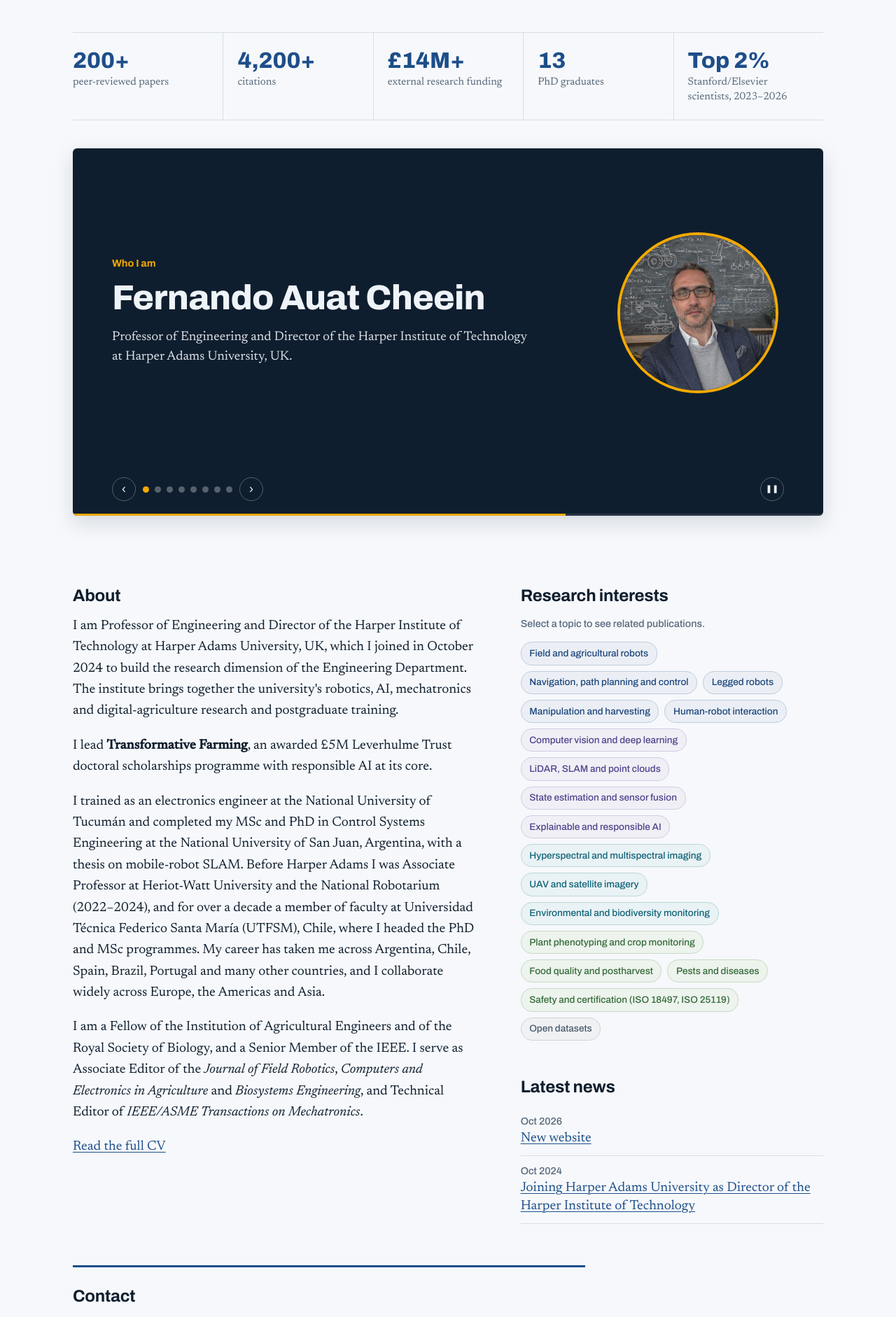
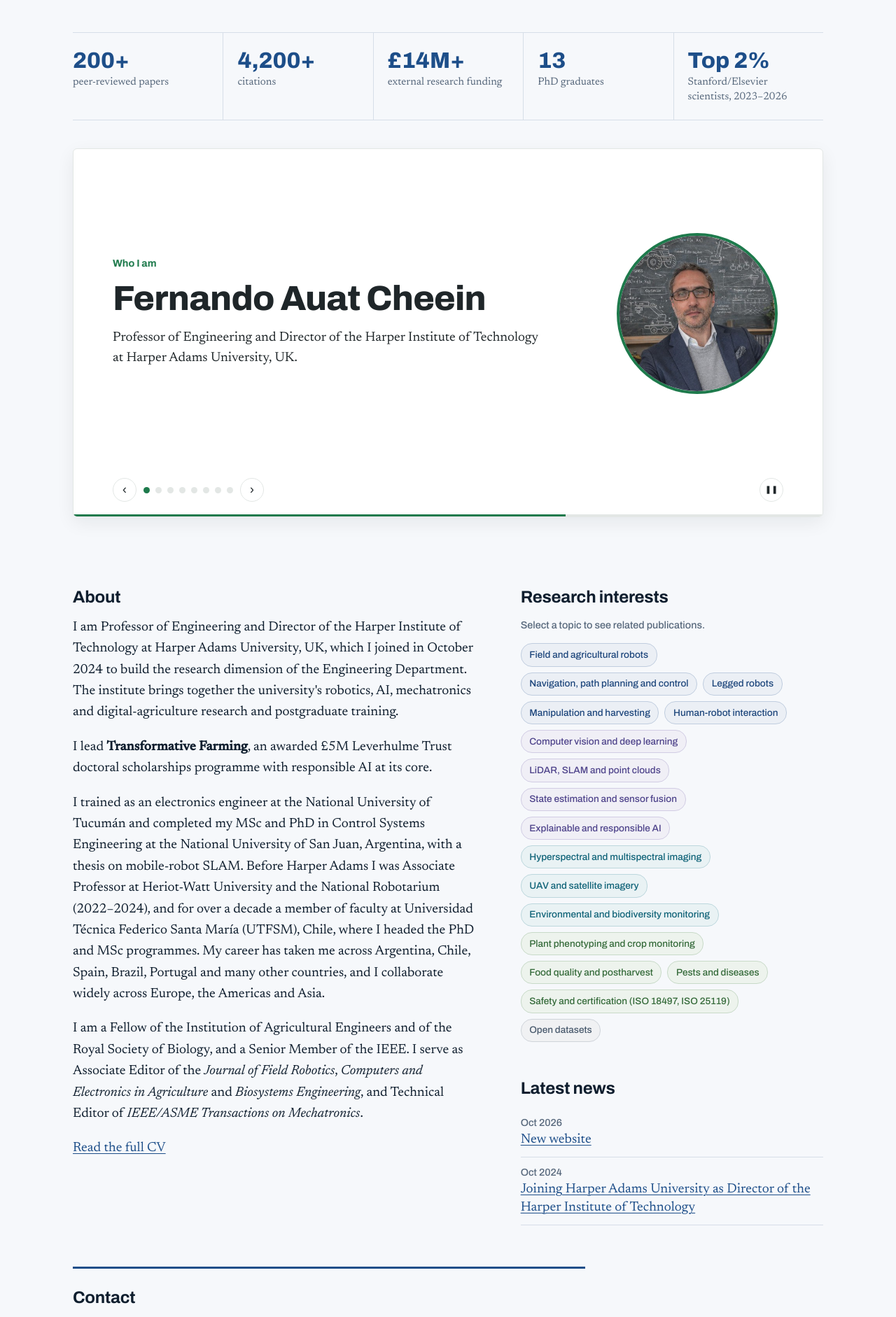
Before and after one commit to fauatcheein/fauatcheein, a Jekyll site: the page built from index.md, in a window 1280 px wide. Shown: the part 663-2545 px from the top of the page at 70% size. Built offline with Jekyll 4.4.1, drawn with Linux system fonts in a browser that asks for light colours.

Commit message:
Presentation: light, high-contrast slides with a single green accent
Co-Authored-By: Claude Opus 5.5 <noreply@anthropic.com>
Claude-Session: https://claude.ai/code/session_013vG8pAwPL2boRy86rjwP67

```diff
--- a/assets/css/style.css
+++ b/assets/css/style.css
@@ -399,12 +399,18 @@ ul.plain ul { margin-top: .4em; }
 @media (max-width: 700px) { .network-facts { grid-template-columns: repeat(2, minmax(0, 1fr)); } }
 
 /* ------------------------------------------------------------------ presentation (home page) */
+/* Light, high-contrast slides with one accent colour: dark text on a neutral background is the
+   easiest to read and retain; the green accent marks only what the eye should catch first. */
 .deck {
-  --deck-bg: #0F1E2E; --deck-ink: #EEF3F8; --deck-muted: #A9B8C9;
+  --deck-bg: #FFFFFF; --deck-ink: #1F2629; --deck-muted: #5B666C; --deck-line: #E3E7E5;
+  --deck-accent: #1E7A4C; --deck-accent-ink: #FFFFFF;
   position: relative; margin: 40px 0 48px; border-radius: 6px; overflow: hidden;
-  background: var(--deck-bg); color: var(--deck-ink); box-shadow: 0 10px 30px rgba(15, 30, 46, .14);
+  background: var(--deck-bg); color: var(--deck-ink);
+  border: 1px solid var(--deck-line); box-shadow: 0 8px 26px rgba(20, 30, 25, .07);
 }
-@media (prefers-color-scheme: dark) { .deck { --deck-bg: #16243A; box-shadow: none; border: 1px solid var(--rule); } }
+@media (prefers-color-scheme: dark) {
+  .deck { --deck-bg: #1A2120; --deck-ink: #ECF1EE; --deck-muted: #A8B5AF; --deck-line: #2C3734; --deck-accent: #5BC08A; --deck-accent-ink: #0E1512; box-shadow: none; }
+}
 .deck-stage { position: relative; min-height: 470px; }
 .slide {
   position: absolute; inset: 0; display: grid; grid-template-columns: minmax(0, 1fr); align-items: center;
@@ -412,46 +418,48 @@ ul.plain ul { margin-top: .4em; }
 }
 .slide.is-active { opacity: 1; visibility: visible; }
 .slide-body { position: relative; z-index: 1; max-width: 640px; }
-.slide-kicker { font-family: var(--display); font-weight: 600; font-size: .9rem; color: var(--signal); margin: 0 0 10px; }
+.slide-kicker { font-family: var(--display); font-weight: 700; font-size: .9rem; color: var(--deck-accent); margin: 0 0 10px; }
 .slide-title { font-family: var(--display); font-stretch: 125%; font-weight: 800; font-size: clamp(1.6rem, 3.2vw, 2.4rem); line-height: 1.12; margin: 0 0 14px; color: var(--deck-ink); letter-spacing: -0.015em; }
-.slide-text { font-size: 1.15rem; line-height: 1.55; color: var(--deck-ink); opacity: .92; margin: 0 0 12px; max-width: 58ch; }
+.slide-text { font-size: 1.18rem; line-height: 1.55; color: var(--deck-ink); margin: 0 0 12px; max-width: 58ch; }
 .slide-points { list-style: none; padding: 0; margin: 4px 0 8px; }
-.slide-points li { position: relative; padding: 7px 0 7px 22px; font-size: 1.08rem; line-height: 1.45; border-top: 1px solid rgba(255,255,255,.1); }
+.slide-points li { position: relative; padding: 8px 0 8px 22px; font-size: 1.1rem; line-height: 1.45; border-top: 1px solid var(--deck-line); }
 .slide-points li:first-child { border-top: 0; }
-.slide-points li::before { content: ""; position: absolute; left: 0; top: 16px; width: 10px; height: 2px; background: var(--signal); }
-.slide-steps { list-style: none; padding: 0; margin: 6px 0 0; border-left: 2px solid rgba(255,255,255,.18); }
-.slide-steps li { position: relative; padding: 4px 0 8px 22px; font-size: 1.02rem; line-height: 1.4; }
-.slide-steps li::before { content: ""; position: absolute; left: -6px; top: 12px; width: 10px; height: 10px; border-radius: 50%; background: var(--signal); }
-.slide-steps span { display: block; font-family: var(--display); font-weight: 700; font-size: .9rem; color: var(--signal); }
+.slide-points li::before { content: ""; position: absolute; left: 0; top: 17px; width: 10px; height: 2px; background: var(--deck-accent); }
+.slide-steps { list-style: none; padding: 0; margin: 6px 0 0; border-left: 2px solid var(--deck-line); }
+.slide-steps li { position: relative; padding: 4px 0 8px 22px; font-size: 1.04rem; line-height: 1.4; }
+.slide-steps li::before { content: ""; position: absolute; left: -6px; top: 11px; width: 10px; height: 10px; border-radius: 50%; background: var(--deck-accent); }
+.slide-steps span { display: block; font-family: var(--display); font-weight: 700; font-size: .9rem; color: var(--deck-accent); }
 .slide-numbers { display: grid; grid-template-columns: repeat(auto-fit, minmax(140px, 1fr)); gap: 18px; margin: 8px 0 14px; max-width: 760px; }
 .slide-numbers p { margin: 0; }
-.slide-numbers strong { display: block; font-family: var(--display); font-stretch: 125%; font-weight: 800; font-size: 2.1rem; line-height: 1.05; color: #fff; }
+.slide-numbers strong { display: block; font-family: var(--display); font-stretch: 125%; font-weight: 800; font-size: 2.2rem; line-height: 1.05; color: var(--deck-accent); }
 .slide-numbers span { display: block; font-size: .95rem; color: var(--deck-muted); margin-top: 4px; line-height: 1.3; }
 .slide-link { margin: 14px 0 0; }
-.slide-link a { font-family: var(--display); font-weight: 700; color: var(--deck-bg); background: var(--signal); padding: .55em 1.1em; border-radius: 3px; text-decoration: none; display: inline-block; }
-.slide-link a:hover { background: #fff; }
+.slide-link a { font-family: var(--display); font-weight: 700; color: var(--deck-accent-ink); background: var(--deck-accent); padding: .6em 1.15em; border-radius: 3px; text-decoration: none; display: inline-block; }
+.slide-link a:hover { filter: brightness(1.1); }
 /* photo slide: portrait on the right */
-.slide-portrait { position: absolute; right: 64px; top: 50%; transform: translateY(-50%); width: 230px; height: 230px; object-fit: cover; border-radius: 50%; border: 4px solid var(--signal); }
+.slide-portrait { position: absolute; right: 64px; top: 50%; transform: translateY(-50%); width: 230px; height: 230px; object-fit: cover; border-radius: 50%; border: 4px solid var(--deck-accent); }
 .slide.slide-photo .slide-body { max-width: calc(100% - 310px); }
 .slide.slide-photo .slide-title { font-size: clamp(2rem, 4.2vw, 3.1rem); }
-/* image slide: full-bleed photo with a dark wash */
-.slide-bg { position: absolute; inset: 0; width: 100%; height: 100%; object-fit: cover; object-position: 70% 40%; }
-.slide.slide-image::after { content: ""; position: absolute; inset: 0; background: linear-gradient(90deg, rgba(15,30,46,.95) 0%, rgba(15,30,46,.85) 40%, rgba(15,30,46,.15) 85%); }
+/* image slide: photo on the right half, text on a clean panel on the left */
+.slide-bg { position: absolute; top: 0; right: 0; bottom: 0; width: 52%; height: 100%; object-fit: cover; object-position: 50% 35%; }
+.slide.slide-image .slide-body { max-width: 44%; }
 .deck-controls { position: relative; z-index: 2; display: flex; align-items: center; gap: 10px; padding: 0 56px 18px; }
-.deck-btn { appearance: none; background: transparent; color: var(--deck-ink); border: 1px solid rgba(255,255,255,.28); border-radius: 50%; width: 34px; height: 34px; font-size: 1.1rem; line-height: 1; cursor: pointer; }
-.deck-btn:hover { border-color: var(--signal); color: var(--signal); }
+.deck-btn { appearance: none; background: var(--deck-bg); color: var(--deck-ink); border: 1px solid var(--deck-line); border-radius: 50%; width: 34px; height: 34px; font-size: 1.1rem; line-height: 1; cursor: pointer; }
+.deck-btn:hover { border-color: var(--deck-accent); color: var(--deck-accent); }
 .deck-play { font-size: .7rem; margin-left: auto; }
 .deck-dots { display: flex; gap: 8px; }
-.deck-dot { appearance: none; width: 9px; height: 9px; padding: 0; border-radius: 50%; border: 0; background: rgba(255,255,255,.3); cursor: pointer; }
-.deck-dot.is-active { background: var(--signal); }
-.deck-progress { height: 3px; background: rgba(255,255,255,.1); }
-.deck-progress i { display: block; height: 100%; width: 0; background: var(--signal); }
+.deck-dot { appearance: none; width: 9px; height: 9px; padding: 0; border-radius: 50%; border: 0; background: var(--deck-line); cursor: pointer; }
+.deck-dot.is-active { background: var(--deck-accent); }
+.deck-progress { height: 3px; background: var(--deck-line); }
+.deck-progress i { display: block; height: 100%; width: 0; background: var(--deck-accent); }
 @media (max-width: 760px) {
-  .deck-stage { min-height: 520px; }
+  .deck-stage { min-height: 540px; }
   .slide { padding: 28px 22px 20px; align-items: start; }
   .slide-portrait { position: static; transform: none; width: 120px; height: 120px; margin: 0 0 14px; order: -1; }
-  .slide.slide-photo .slide-body { max-width: none; }
+  .slide.slide-photo .slide-body, .slide.slide-image .slide-body { max-width: none; }
   .slide.slide-photo { align-content: start; }
+  .slide-bg { position: static; width: 100%; height: 170px; order: -1; margin-bottom: 16px; border-radius: 3px; }
+  .slide.slide-image { align-content: start; }
   .deck-controls { padding: 0 22px 16px; }
   .slide-numbers strong { font-size: 1.7rem; }
 }
```
